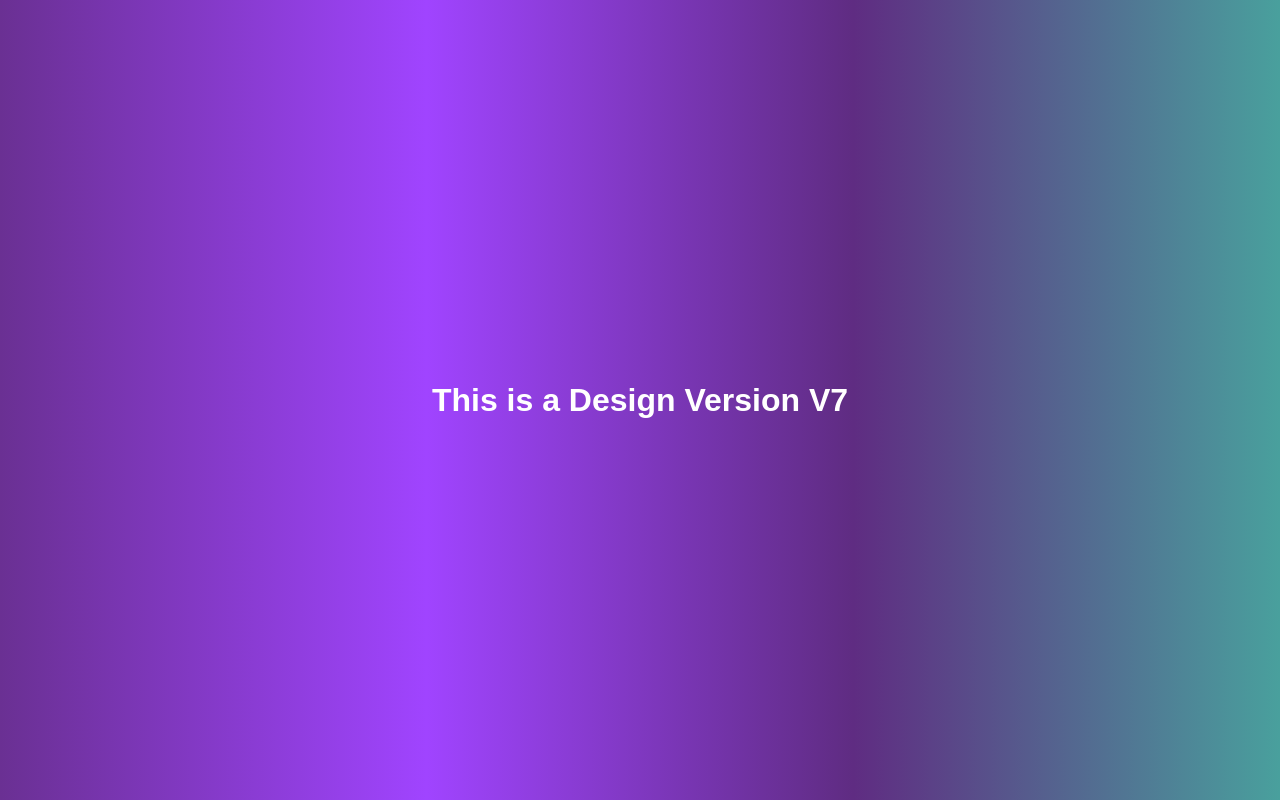
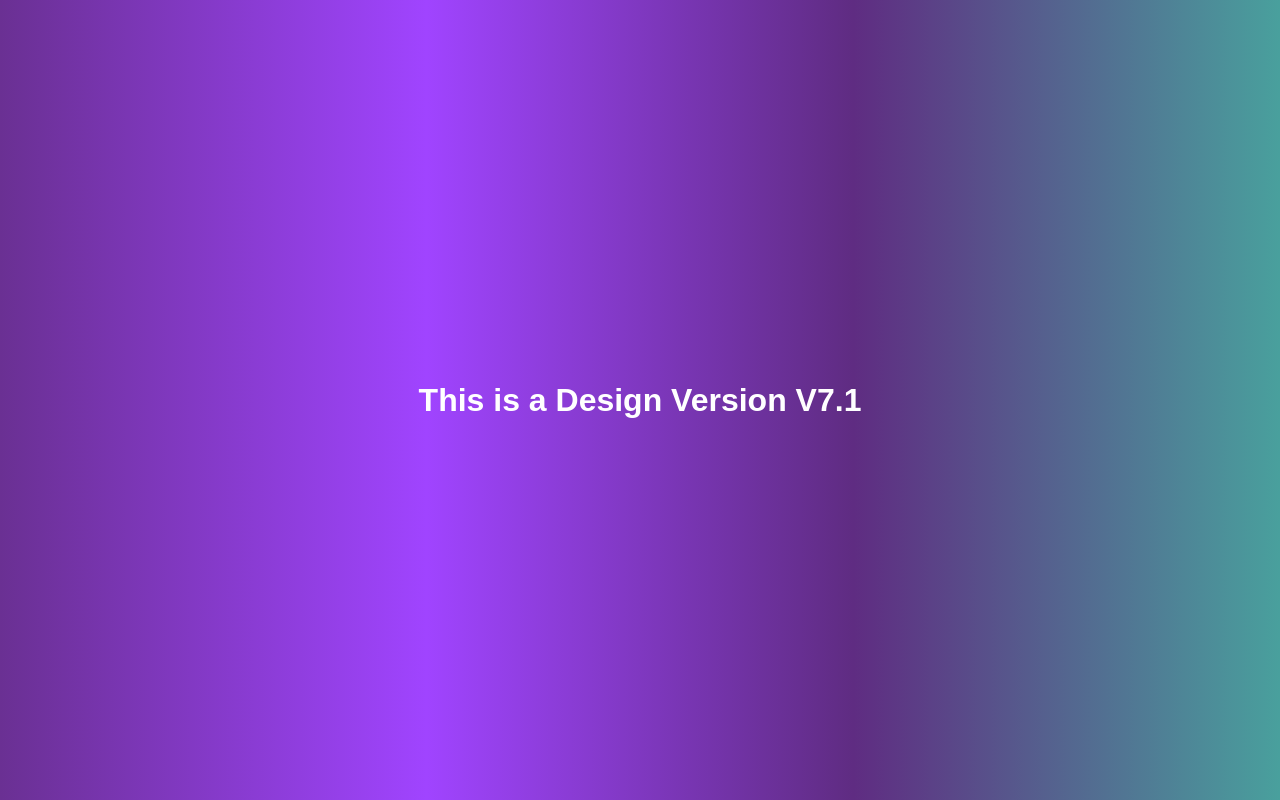
Before and after one commit to paras-prajapati/m-prashant-git, a plain HTML site: page index.html in a window 1280 px wide. Drawn offline with Linux system fonts and the light colour scheme; files that its build step writes are made by us from their sources; files whose address does not match are found by name.

Commit message:
v7.1 by design

```diff
--- a/index.html
+++ b/index.html
@@ -10,7 +10,7 @@
 </head>
 
 <body>
-    <h1>This is a Design Version V7</h1>
+    <h1>This is a Design Version V7.1</h1>
 
 </body>
 
```
